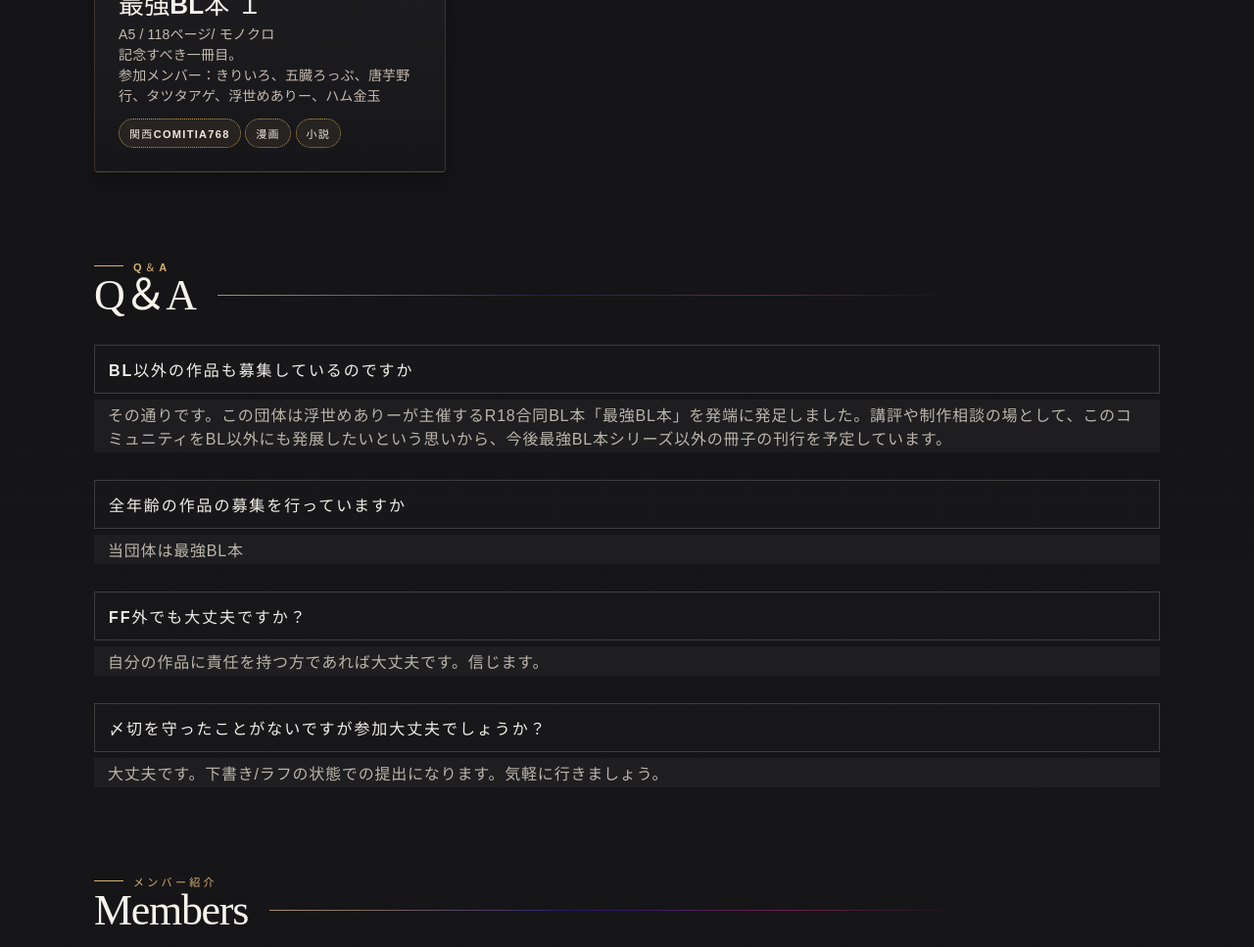
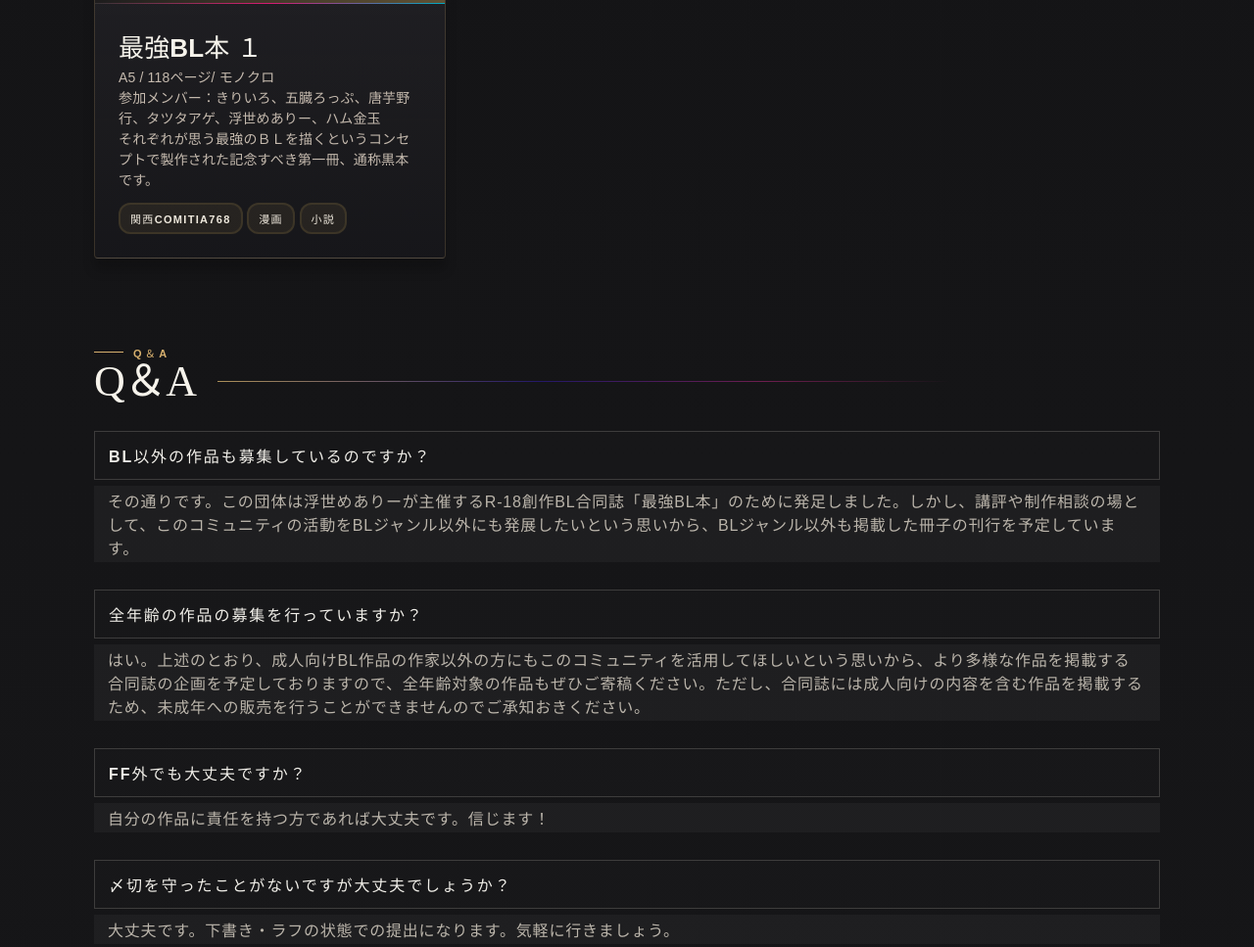
Before and after one commit to PackeLo/saikyo_hp, a website: page index.html in a window 1280 px wide. Shown: the part 3080-4047 px from the top of the page at 98% size. Drawn offline with Linux system fonts and the light colour scheme.

Commit message:
最強BL本の説明文を追加し、質問文の文末に疑問符を追加しました。また、スタイルシートのボーダーとボーダー半径を調整しました。

```diff
--- a/index.html
+++ b/index.html
@@ -95,7 +95,9 @@
               </div>
               <div class="book-body">
                 <h3>最強BL本 ３</h3>
-                <p>A5 / 144P / モノクロ<br/>参加メンバー：中島うすけ、てりやき、浮世めありー、きりいろ、唐芋野行、タツタアゲ、変態地獄外道</p>
+                <p>A5 / 144P / モノクロ</p>
+                <p>参加メンバー：中島うすけ、てりやき、浮世めありー、きりいろ、唐芋野行、タツタアゲ、変態地獄外道</p>
+                <p>最強シリーズ第三弾、通称白本です。それぞれ過酷な修行をして作品を完成しようというコンセプトの合同誌です。修行内容も記載しています。人生に甘えており申し訳ございません。</p>
                 <span class="tag">関西COMITIA74</span>
                 <span class="tag">漫画</span>
                 <span class="tag">小説</span>
@@ -109,7 +111,9 @@
               </div>
               <div class="book-body">
                 <h3>最強BL本 ２</h3>
-                <p>A5 / 68P / モノクロ<br />参加メンバー：中島うすけ、浮世めありー、きりいろ、唐芋野行、タツタアゲ</p>
+                <p>A5 / 68P / モノクロ</p>
+                <p>参加メンバー：中島うすけ、浮世めありー、きりいろ、唐芋野行、タツタアゲ</p>
+                <p>最強シリーズ第三弾、通称赤本です。最強のBLのために戦った人間の血の色をしています。これを読んで東大へ行け！</p>
                 <span class="tag">関西COMITIA71</span>
                 <span class="tag">漫画</span>
                 <span class="tag">小説</span>
@@ -122,7 +126,9 @@
               </div>
               <div class="book-body">
                 <h3>最強BL本 １</h3>
-                <p>A5 / 118ページ/ モノクロ<br />記念すべき一冊目。<br />参加メンバー：きりいろ、五臓ろっぷ、唐芋野行、タツタアゲ、浮世めありー、ハム金玉</p>
+                <p>A5 / 118ページ/ モノクロ</p>
+                <p>参加メンバー：きりいろ、五臓ろっぷ、唐芋野行、タツタアゲ、浮世めありー、ハム金玉</p>
+                <p>それぞれが思う最強のＢＬを描くというコンセプトで製作された記念すべき第一冊、通称黒本です。</p>
                 <span class="tag">関西COMITIA768</span>
                 <span class="tag">漫画</span>
                 <span class="tag">小説</span>
@@ -142,28 +148,28 @@
                </div>
 
             <p class="Quesqtion">
-               BL以外の作品も募集しているのですか
+               BL以外の作品も募集しているのですか？
             </p>
             <p class="Answer">
-              その通りです。この団体は浮世めありーが主催するR18合同BL本「最強BL本」を発端に発足しました。講評や制作相談の場として、このコミュニティをBL以外にも発展したいという思いから、今後最強BL本シリーズ以外の冊子の刊行を予定しています。<br/>
+              その通りです。この団体は浮世めありーが主催するR-18創作BL合同誌「最強BL本」のために発足しました。しかし、講評や制作相談の場として、このコミュニティの活動をBLジャンル以外にも発展したいという思いから、BLジャンル以外も掲載した冊子の刊行を予定しています。<br/>
             </p>
             <p class="Quesqtion">
-               全年齢の作品の募集を行っていますか
+               全年齢の作品の募集を行っていますか？
             </p>
             <p class="Answer">
-              当団体は最強BL本<br/>
+              はい。上述のとおり、成人向けBL作品の作家以外の方にもこのコミュニティを活用してほしいという思いから、より多様な作品を掲載する合同誌の企画を予定しておりますので、全年齢対象の作品もぜひご寄稿ください。ただし、合同誌には成人向けの内容を含む作品を掲載するため、未成年への販売を行うことができませんのでご承知おきください。<br/>
             </p>
             <p class="Quesqtion">
                FF外でも大丈夫ですか？
             </p>
             <p class="Answer">
-              自分の作品に責任を持つ方であれば大丈夫です。信じます。<br/>
+              自分の作品に責任を持つ方であれば大丈夫です。信じます！
             </p>
              <p class="Quesqtion">
-               〆切を守ったことがないですが参加大丈夫でしょうか？
+               〆切を守ったことがないですが大丈夫でしょうか？
             </p>
             <p class="Answer">
-              大丈夫です。下書き/ラフの状態での提出になります。気軽に行きましょう。
+              大丈夫です。下書き・ラフの状態での提出になります。気軽に行きましょう。
             </p>
           </div>
         </section>
--- a/src/styles.css
+++ b/src/styles.css
@@ -1225,9 +1225,9 @@ body:has(.app-shell.zakkyo-theme)::after {
 .zakkyo-theme .tag,
 .zakkyo-theme .sns a {
   color: #efe9dd;
-  border: 1px dotted rgba(255, 201, 98, 0.72);
+  border: 2px solid rgba(255, 201, 98, 0.1);
   background: rgba(214, 179, 109, 0.08);
-  border-radius: 999px;
+  border-radius: 12px;
 }
 
 .zakkyo-theme .member-icon {
```
